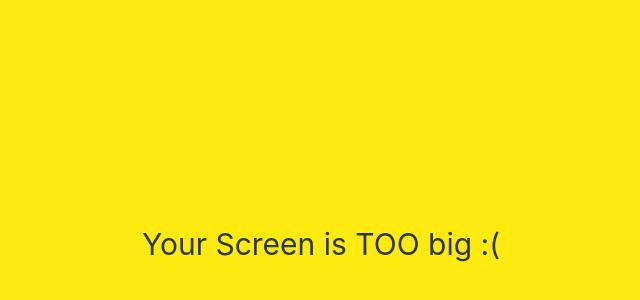
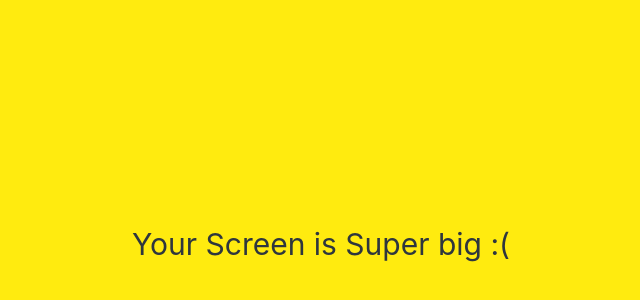
Before and after one commit to devbomdong/kokoa-clone, a plain HTML site: page friends.html in a window 1280 px wide. Shown: the part 156-456 px from the top of the page, without its empty margins (319-959 px from the left). Drawn offline with Linux system fonts and the light colour scheme.

Commit message:
too->super_friends

```diff
--- a/friends.html
+++ b/friends.html
@@ -92,7 +92,7 @@
     crossorigin="anonymous"></script>
 
     <div id="no-mobile">
-        <span>Your Screen is TOO big :(</span>
+        <span>Your Screen is Super big :(</span>
     </div>
 
     <div id="splash-screen">
```
Also changed, not shown: index.html (+1 -1 lines).
